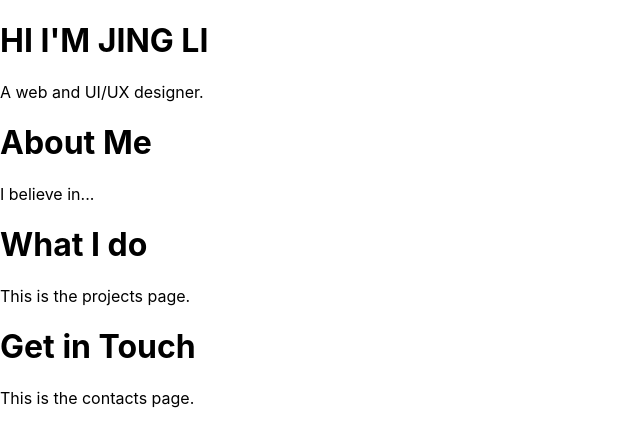
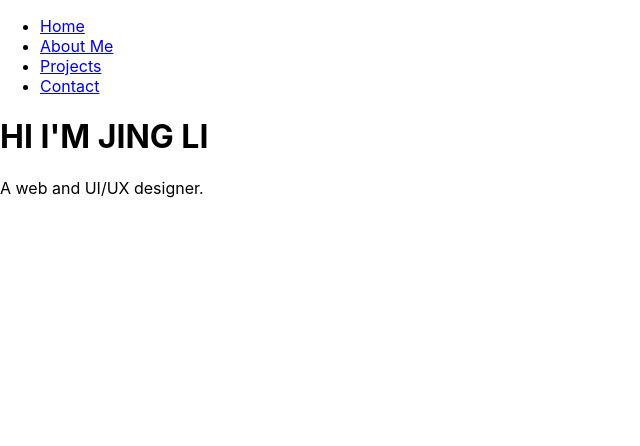
Before and after one commit to IndexDuo/indexduo.github.io-archived, a React (Create React App) app: page / in a window 1280 px wide. Shown: the top 446 px of the page, without its empty margins (0-640 px from the left). Built offline with nearby package versions, Linux system fonts and the light colour scheme.

Commit message:
Feb 16, 2024, 11:43 PM

```diff
--- a/package.json
+++ b/package.json
@@ -9,6 +9,7 @@
     "framer-motion": "^11.0.5",
     "react": "^18.2.0",
     "react-dom": "^18.2.0",
+    "react-router-dom": "^6.22.1",
     "react-scripts": "5.0.1",
     "react-scroll": "^1.9.0",
     "styled-components": "^6.1.8",
--- a/src/App.js
+++ /dev/null
@@ -1,19 +0,0 @@
-import logo from './logo.svg';
-import './App.css';
-import Home from './components/Home/Home';
-import About from './components/About/About';
-import Projects from './components/Projects/Projects';
-import Contact from './components/Contact/Contact';
-
-function App() {
-  return (
-    <div>
-    <Home />
-    <About />
-    <Projects />
-    <Contact />
-  </div>
-  );
-}
-
-export default App;
--- /dev/null
+++ b/src/App.jsx
@@ -0,0 +1,26 @@
+import logo from './logo.svg';
+import './App.css';
+
+import { BrowserRouter as Router, Routes, Route } from 'react-router-dom'; //import browser router to navigate between pages
+import Home from './components/Home/Home';
+import About from './components/About/About';
+import Projects from './components/Projects/Projects';
+import Contact from './components/Contact/Contact';
+
+function App() {
+  return (
+
+    <div>
+      <Router>
+        <Routes>
+          <Route path="/" element={<Home />} />
+          <Route path="/about" element={<About />} />
+          <Route path="/projects" element={<Projects />} />
+          <Route path="/contact" element={<Contact />} />
+        </Routes>
+      </Router>
+  </div>
+  );
+}
+
+export default App;
--- a/src/components/Home/Home.jsx
+++ b/src/components/Home/Home.jsx
@@ -1,8 +1,17 @@
 import React from 'react';
+import { Link } from 'react-router-dom'; //navigate between pages
 
 function Home() {
   return (
     <div>
+       <nav>
+        <ul>
+          <li><Link to="/">Home</Link></li>
+          <li><Link to="/about">About Me</Link></li>
+          <li><Link to="/projects">Projects</Link></li>
+          <li><Link to="/contact">Contact</Link></li>
+        </ul>
+      </nav>
       <h1>HI I'M JING LI</h1>
       <p>A web and UI/UX designer.</p>
     </div>
```
Also changed, not shown: 1 other file (tests, documents, lock files or other folders).
